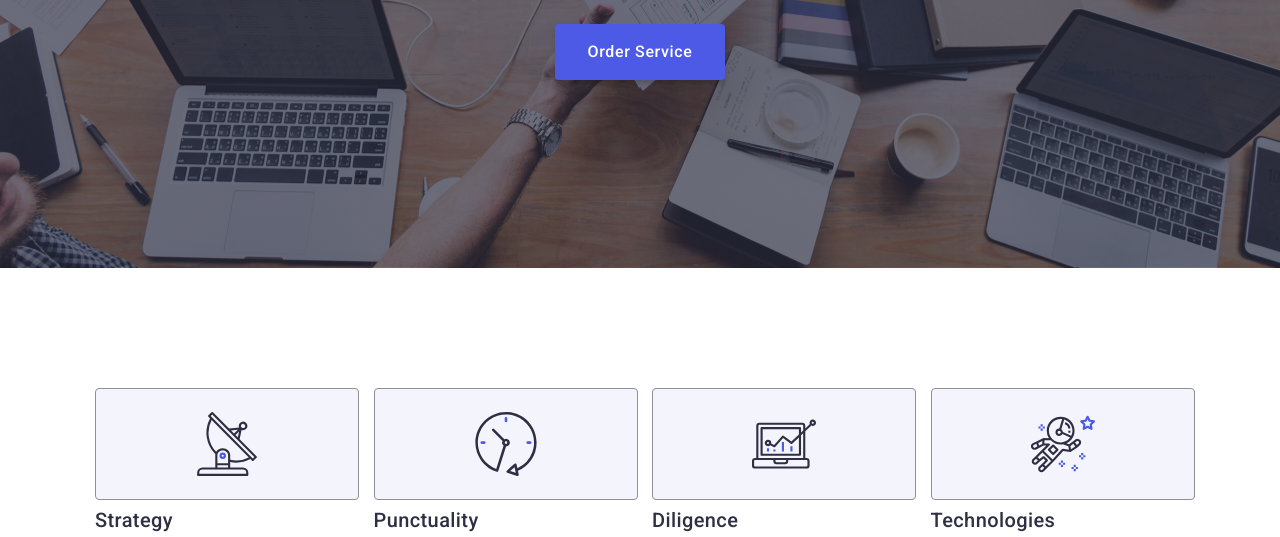
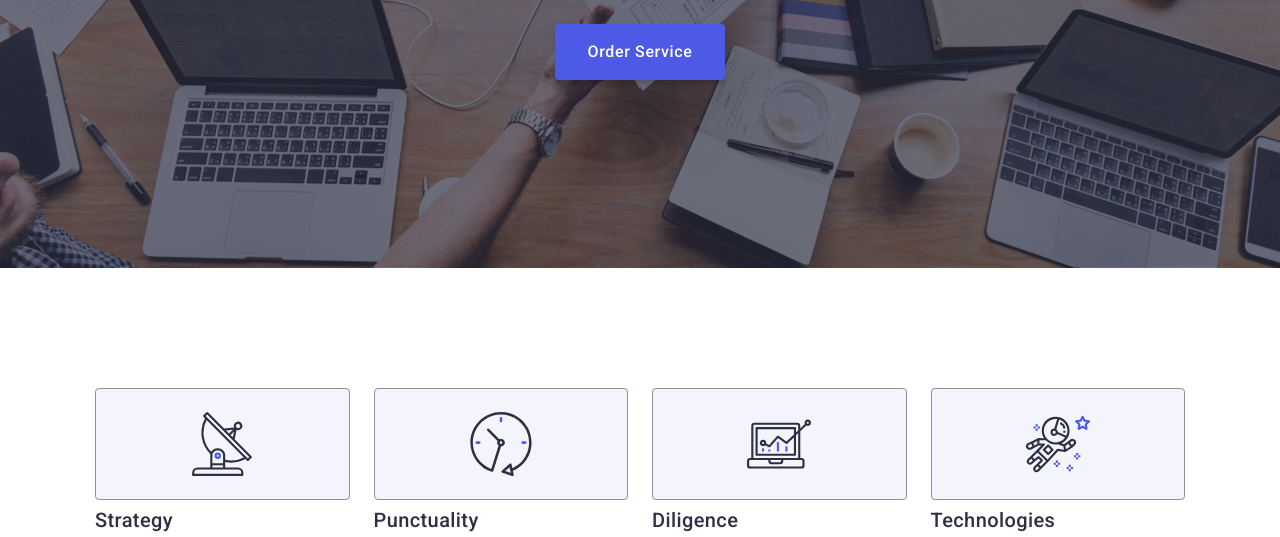
Before and after one commit to aanna25/goit-markup-hw-04, a plain HTML site: page index.html in a window 1280 px wide. Shown: the part 405-942 px from the top of the page. Drawn offline with nearby package versions, Linux system fonts and the light colour scheme.

Commit message:
update index.html and styles.css

```diff
--- a/css/styles.css
+++ b/css/styles.css
@@ -172,6 +172,7 @@ img {
   border-radius: 4px;
   padding: 16px 32px;
   box-shadow: 0 4px 4px 0 rgba(0, 0, 0, 0.15);
+  transition: background-color 250ms cubic-bezier(0.4, 0, 0.2, 1);
 }
 
 .btn:hover {
@@ -195,13 +196,14 @@ img {
 
 .features-list-icon-wrapper {
   display: flex;
+  align-items: center;
   justify-content: center;
-  align-items: center;
-  width: 264px;
   height: 112px;
+
+  background-color: #f4f4fd;
+  border-radius: 4px;
   border: 1px solid #8e8f99;
-  border-radius: 4px;
-  background-color: #f4f4fd;
+  margin-bottom: 8px;
 }
 
 .section-features {
@@ -279,12 +281,14 @@ img {
   justify-content: center;
   width: 100%;
   height: 100%;
+  gap: 24px;
   background-color: #4d5ae5;
   border-radius: 50%;
-  transition: background-color 0.3s ease;
+  transition: background-color 250ms cubic-bezier(0.4, 0, 0.2, 1);
 }
 
-.social-link:hover {
+.social-link:hover,
+.social-link:focus {
   background-color: #404bbf;
 }
 
@@ -367,7 +371,7 @@ img {
   padding-right: 32px;
 }
 
-.item-card:hover .overlay {
+.item-card:hover.overlay {
   transform: translateY(0);
   box-shadow: 0 2px 1px 0 rgba(46, 47, 66, 0.08),
     0 1px 1px 0 rgba(46, 47, 66, 0.16), 0 1px 6px 0 rgba(46, 47, 66, 0.08);
--- a/index.html
+++ b/index.html
@@ -58,14 +58,13 @@
       <section class="section">
         <div class="container features-container">
           <h2 class="visually-hidden">Features</h2>
-
           <ul class="features-list">
             <li class="features-list-item">
-              <span class="features-list-icon-wrapper">
+              <div class="features-list-icon-wrapper">
                 <svg class="features-list-icon" width="64" height="64">
                   <use href="./images/icons.svg#icon-antenna"></use>
                 </svg>
-              </span>
+              </div>
               <h3 class="section-title">Strategy</h3>
               <p class="section-text">
                 Our goal is to identify the business problem to walk away with
@@ -73,11 +72,11 @@
               </p>
             </li>
             <li class="features-list-item">
-              <span class="features-list-icon-wrapper">
+              <div class="features-list-icon-wrapper">
                 <svg class="features-list-icon" width="64" height="64">
                   <use href="./images/icons.svg#icon-clock"></use>
                 </svg>
-              </span>
+              </div>
               <h3 class="section-title">Punctuality</h3>
               <p class="section-text">
                 Bring the key message to the brand's audience for the best price
@@ -85,11 +84,11 @@
               </p>
             </li>
             <li class="features-list-item">
-              <span class="features-list-icon-wrapper">
+              <div class="features-list-icon-wrapper">
                 <svg class="features-list-icon" width="64" height="64">
                   <use href="./images/icons.svg#icon-diagram"></use>
                 </svg>
-              </span>
+              </div>
               <h3 class="section-title">Diligence</h3>
               <p class="section-text">
                 Research and confirm brands with the strongest digital growth
@@ -97,11 +96,11 @@
               </p>
             </li>
             <li class="features-list-item">
-              <span class="features-list-icon-wrapper">
+              <div class="features-list-icon-wrapper">
                 <svg class="features-list-icon" width="64" height="64">
                   <use href="./images/icons.svg#icon-astronaut"></use>
                 </svg>
-              </span>
+              </div>
               <h3 class="section-title">Technologies</h3>
               <p class="section-text">
                 Design practice focused on digital experiences. We bring forth a
```
